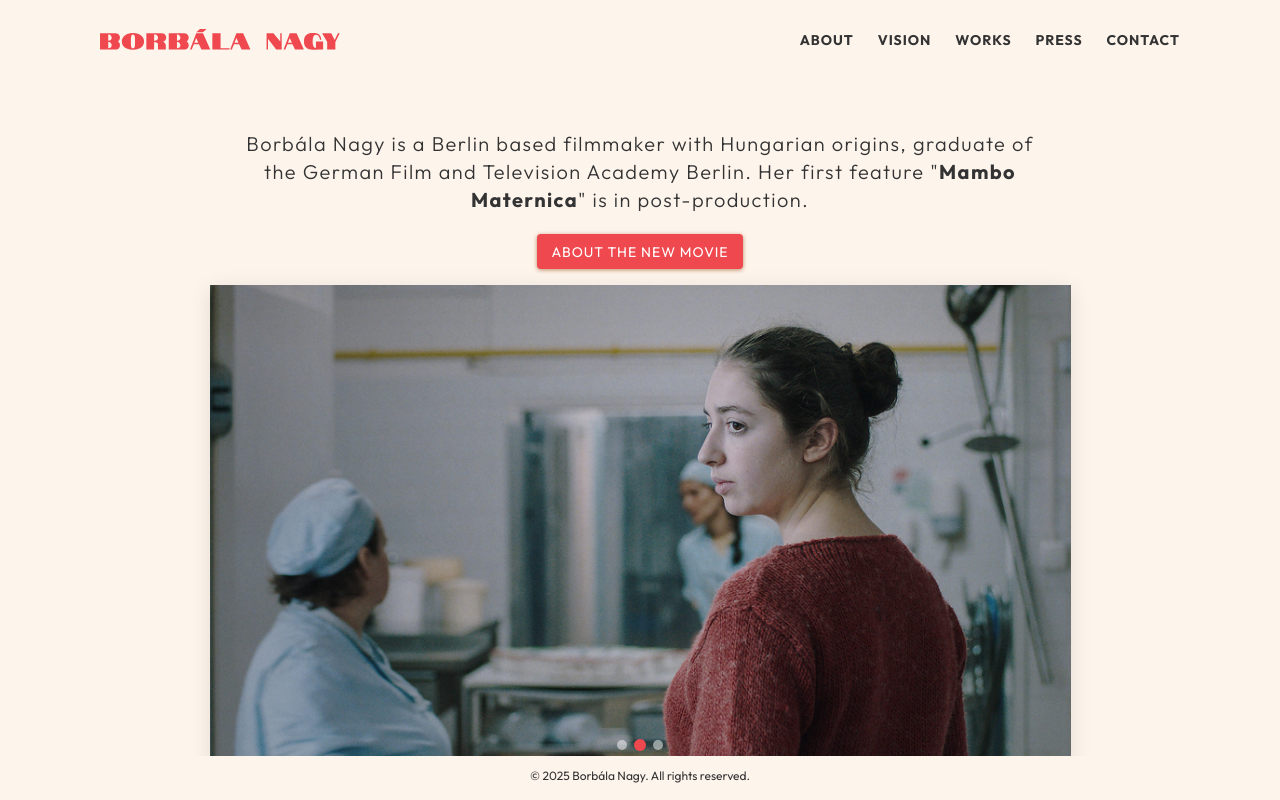
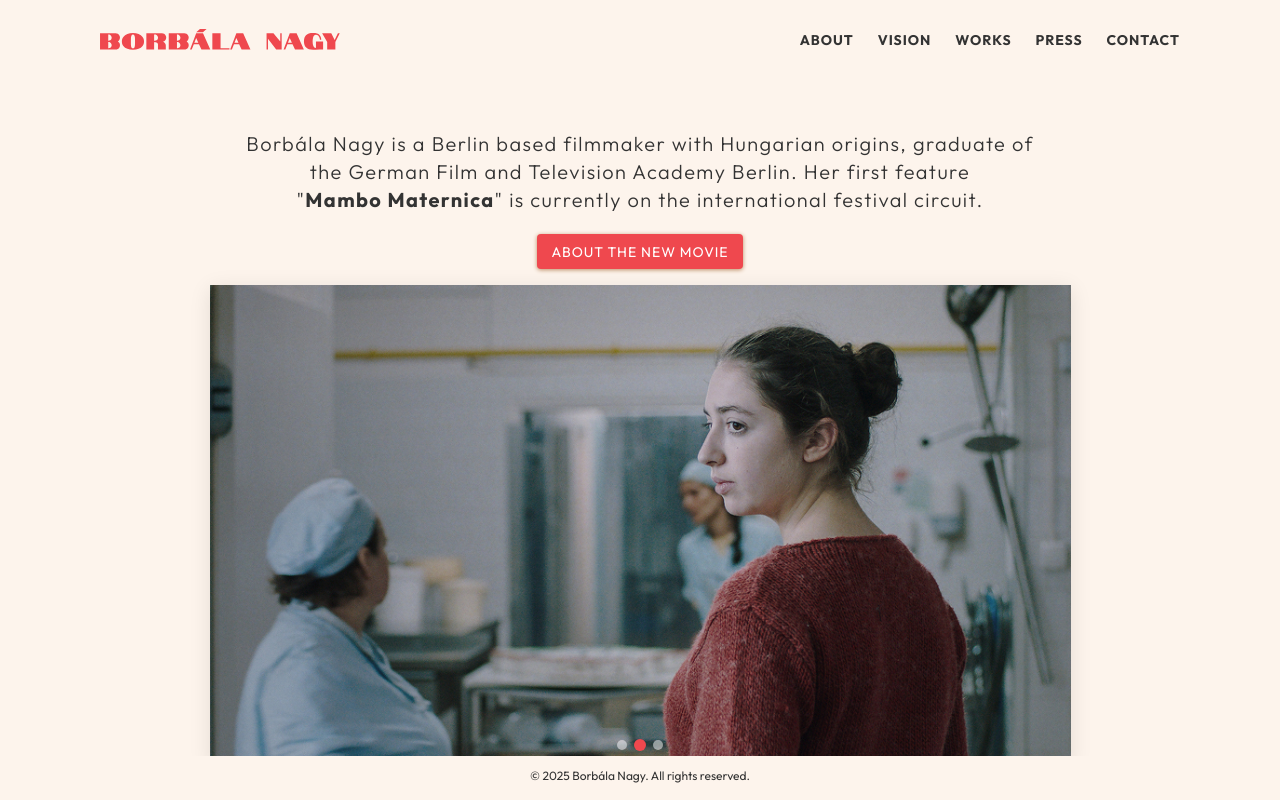
Before and after one commit to Katalinhorvath-blip/borbala-nagy-website, a Next.js app: page / in a window 1280 px wide. Built offline with nearby package versions, Linux system fonts and the light colour scheme.

Commit message:
Add Achtung Berlin Filmfestival to Mambo Maternica festivals, fix Mambo Maternica text nowrap

```diff
--- a/src/app/content.ts
+++ b/src/app/content.ts
@@ -166,6 +166,13 @@ const staticFilmsData = [
           year: "2026",
           highlighted: true,
           image: "/images/invitations/music_cinema_marseille.png"
+        },
+        {
+          body: "Achtung Berlin Filmfestival",
+          location: "Germany",
+          year: "2026",
+          highlighted: true,
+          image: "/images/invitations/achtung_berlin.png"
         }
       ]
     },
--- a/src/app/globals.css
+++ b/src/app/globals.css
@@ -564,6 +564,7 @@ button:focus {
   font-weight: 700;
   line-height: clamp(22px, 4vw, 28px);
   letter-spacing: clamp(0.8px, 0.25vw, 1.4px);
+  white-space: nowrap;
 }
 
 .cta-container {
--- a/src/app/page.tsx
+++ b/src/app/page.tsx
@@ -39,7 +39,7 @@ export default function Home() {
               Mambo Maternica
             </span>
             <span className="hero-text-span">
-              &quot; is in post-production.
+              &quot; is currently on the international festival circuit.
             </span>
           </div>
 
```
Also changed, not shown: public/images/invitations/achtung_berlin.png (added).
